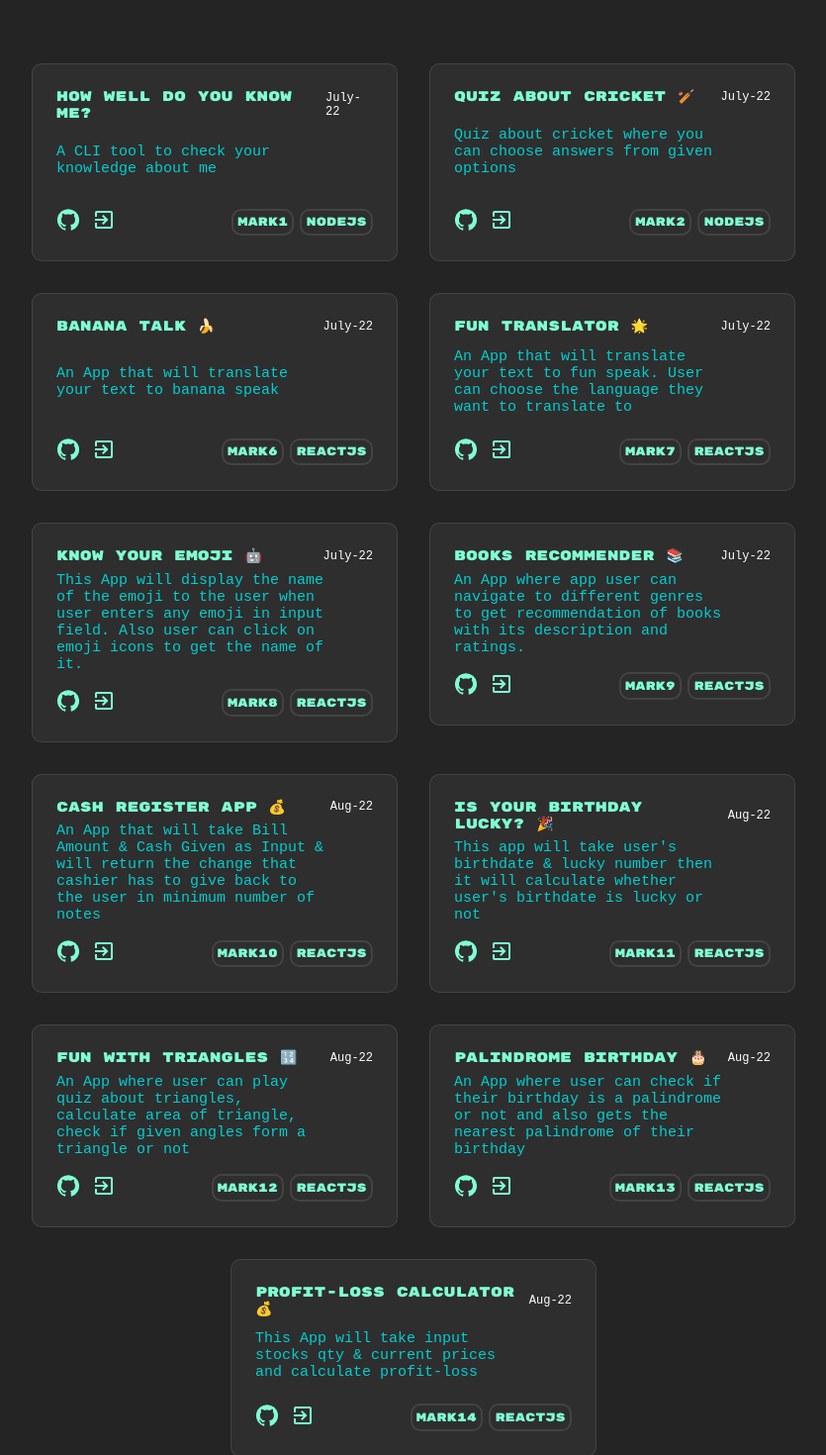
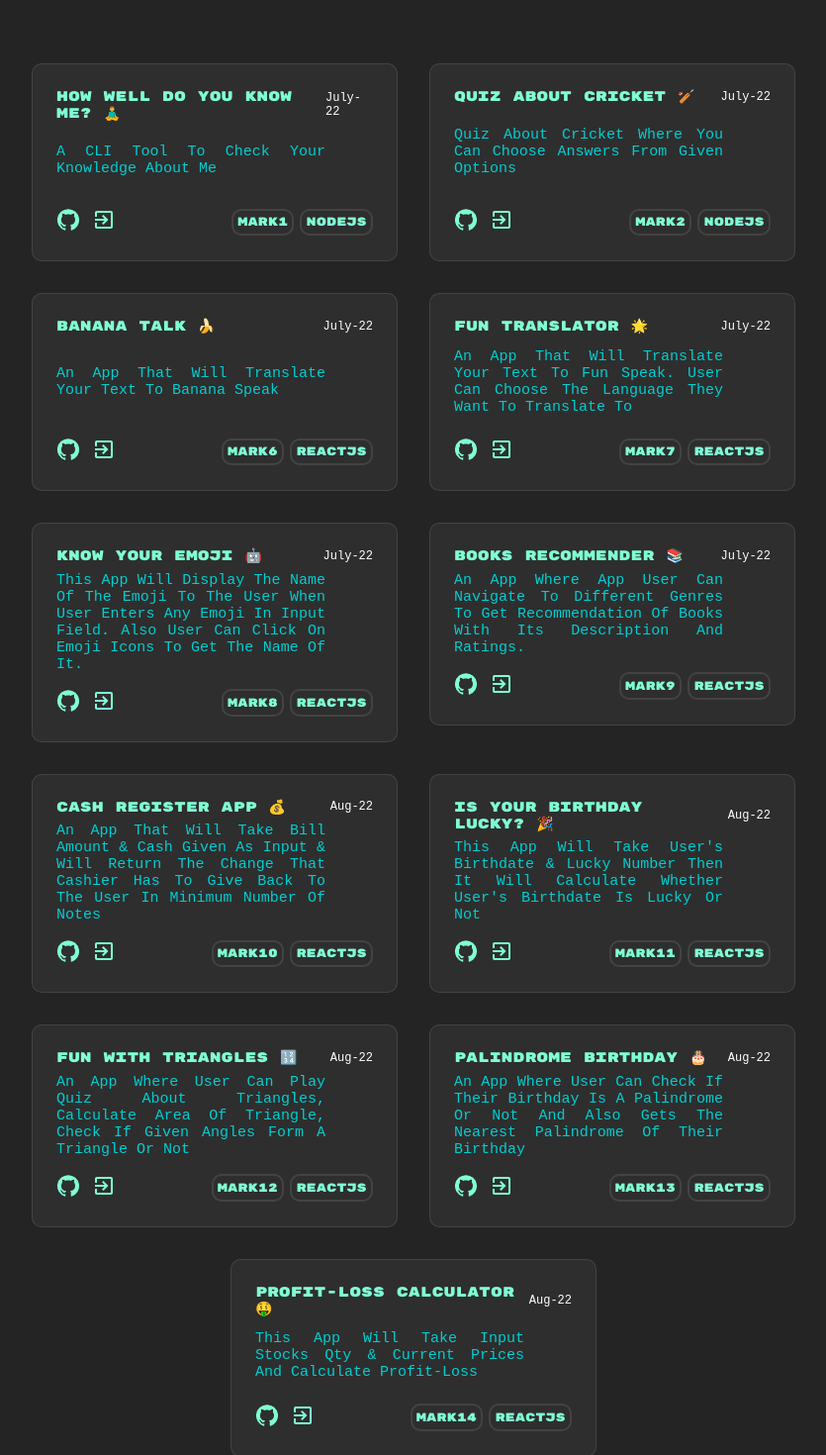
Before and after one commit to yashrojesara/portfolio, a React (Create React App) app: page /project in a window 1280 px wide. Shown: the top 1470 px of the page at 99% size, without its empty margins (222-1057 px from the left). Built offline with nearby package versions, Linux system fonts and the light colour scheme.

Commit message:
modified style for project description

```diff
--- a/src/Components/Projects/ProjectCard.jsx
+++ b/src/Components/Projects/ProjectCard.jsx
@@ -47,6 +47,8 @@ const useStyles = makeStyles({
     width: "85%",
     marginTop: "0.5em",
     color: "darkturquoise",
+    textTransform: "capitalize",
+    textAlign: "justify",
   },
   end: {
     display: "flex",
--- a/src/Components/projectList.js
+++ b/src/Components/projectList.js
@@ -1,7 +1,7 @@
 export const projectList = [
   {
     id: 1,
-    title: "How well do you know me?",
+    title: "How well do you know me? 🧘‍♂️",
     date: "July-22",
     description: "A CLI tool to check your knowledge about me",
     technology: "NodeJS",
@@ -111,7 +111,7 @@ export const projectList = [
   },
   {
     id: 11,
-    title: "Profit-Loss Calculator 💰",
+    title: "Profit-Loss Calculator 🤑",
     date: "Aug-22",
     description:
       "This App will take input stocks qty & current prices and calculate profit-loss",
```
